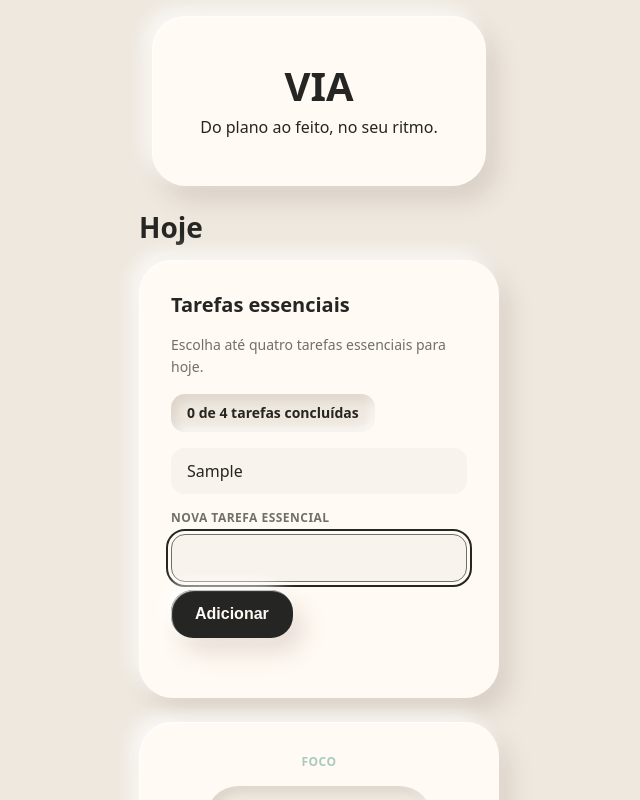
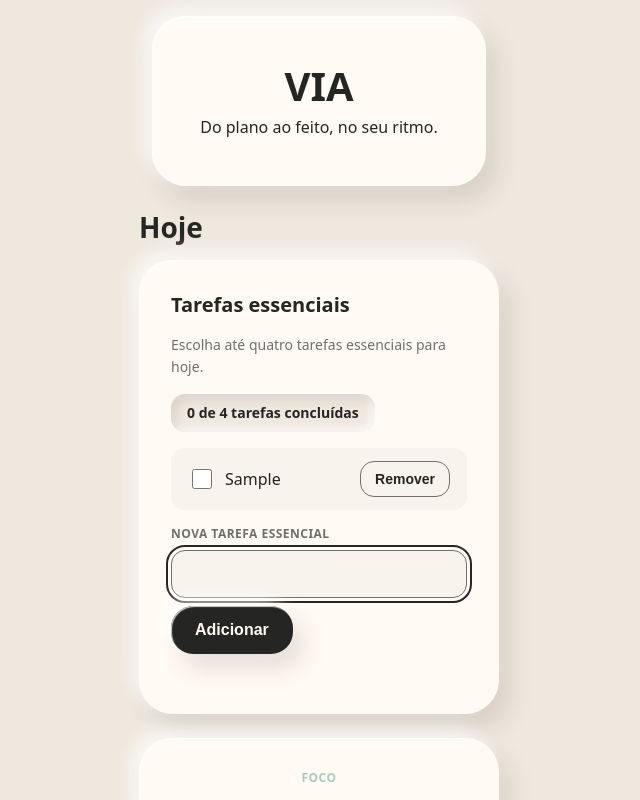
Before and after one commit to nughinit/Pomodoro, a React (Vite) app: page / in a window 1280 px wide. Both pictures are taken after typing "Sample" into the empty fields and a click on the button "Adicionar". Shown: the top 800 px of the page, without its empty margins (321-961 px from the left). Built offline with nearby package versions, Linux system fonts and the light colour scheme.

Commit message:
feat: complete essential task lifecycle

```diff
--- a/src/features/tasks/components/TodayEssentialTasks.css
+++ b/src/features/tasks/components/TodayEssentialTasks.css
@@ -77,10 +77,131 @@
   padding: 12px 16px;
   border-radius: var(--mallow-radius-sm);
   background: var(--mallow-surface);
+  border: 1px solid transparent;
   color: var(--mallow-ink);
   font-size: 16px;
   line-height: 22px;
   overflow-wrap: anywhere;
+  display: flex;
+  flex-direction: column;
+  gap: 12px;
+}
+
+.today-tasks__item--completed {
+  border-color: var(--mallow-muted);
+  background: var(--mallow-canvas);
+}
+
+.today-tasks__item-row {
+  display: flex;
+  align-items: center;
+  gap: 12px;
+  flex-wrap: wrap;
+}
+
+.today-tasks__check {
+  display: flex;
+  align-items: center;
+  gap: 10px;
+  flex: 1 1 auto;
+  min-width: 0;
+  cursor: pointer;
+}
+
+.today-tasks__checkbox {
+  width: 20px;
+  height: 20px;
+  min-width: 20px;
+  flex-shrink: 0;
+  accent-color: var(--mallow-ink);
+  cursor: pointer;
+}
+
+.today-tasks__checkbox:focus-visible {
+  outline: 2px solid var(--mallow-ink);
+  outline-offset: 3px;
+}
+
+.today-tasks__item-title {
+  min-width: 0;
+  overflow-wrap: anywhere;
+}
+
+.today-tasks__status-badge {
+  padding: 2px 10px;
+  border-radius: var(--mallow-radius-sm);
+  background: var(--mallow-ink);
+  color: var(--mallow-surface-raised);
+  font-size: 12px;
+  line-height: 20px;
+  font-weight: 700;
+  letter-spacing: 0.02em;
+  white-space: nowrap;
+}
+
+.today-tasks__remove {
+  margin-left: auto;
+  min-height: 36px;
+  padding: 0 14px;
+  border: 1px solid var(--mallow-muted);
+  border-radius: var(--mallow-radius-sm);
+  background: var(--mallow-surface);
+  color: var(--mallow-ink);
+  font-size: 14px;
+  font-weight: 600;
+  cursor: pointer;
+}
+
+.today-tasks__remove:focus-visible,
+.today-tasks__cancel:focus-visible,
+.today-tasks__confirm-remove:focus-visible {
+  outline: 2px solid var(--mallow-ink);
+  outline-offset: 3px;
+}
+
+.today-tasks__confirm {
+  padding: 12px;
+  border-radius: var(--mallow-radius-sm);
+  background: var(--mallow-canvas);
+  box-shadow: var(--mallow-shadow-pressed);
+  display: flex;
+  flex-direction: column;
+  gap: 10px;
+}
+
+.today-tasks__confirm-question {
+  margin: 0;
+  font-size: 14px;
+  line-height: 20px;
+  color: var(--mallow-ink);
+}
+
+.today-tasks__confirm-actions {
+  display: flex;
+  gap: 8px;
+  flex-wrap: wrap;
+}
+
+.today-tasks__cancel,
+.today-tasks__confirm-remove {
+  min-height: 40px;
+  padding: 0 16px;
+  border: none;
+  border-radius: var(--mallow-radius-sm);
+  font-size: 14px;
+  font-weight: 600;
+  cursor: pointer;
+}
+
+.today-tasks__cancel {
+  background: var(--mallow-surface);
+  color: var(--mallow-ink);
+  border: 1px solid var(--mallow-muted);
+}
+
+.today-tasks__confirm-remove {
+  background: var(--mallow-ink);
+  color: var(--mallow-surface-raised);
 }
 
 .today-tasks__form {
@@ -187,4 +308,23 @@
   .today-tasks__submit {
     width: 100%;
   }
+
+  .today-tasks__item-row {
+    flex-direction: column;
+    align-items: stretch;
+  }
+
+  .today-tasks__remove {
+    margin-left: 0;
+    width: 100%;
+  }
+
+  .today-tasks__confirm-actions {
+    flex-direction: column;
+  }
+
+  .today-tasks__cancel,
+  .today-tasks__confirm-remove {
+    width: 100%;
+  }
 }
--- a/src/features/tasks/components/TodayEssentialTasks.tsx
+++ b/src/features/tasks/components/TodayEssentialTasks.tsx
@@ -1,18 +1,24 @@
-import { useRef, useState } from 'react'
+import { useEffect, useRef, useState } from 'react'
 import type { FormEvent } from 'react'
 import { useEssentialTasks } from '../hooks/useEssentialTasks'
 import { MAX_ESSENTIAL_TASKS } from '../domain/types'
+import type { EssentialTask } from '../domain/types'
 import './TodayEssentialTasks.css'
 
 const LIMIT_MESSAGE = 'Você atingiu o limite de quatro tarefas essenciais para hoje.'
 const EMPTY_TITLE_MESSAGE = 'Digite um título para adicionar a tarefa.'
 
 export function TodayEssentialTasks() {
-  const { tasks, addTask, completedCount, isLimitReached } = useEssentialTasks()
+  const { tasks, addTask, completeTask, reopenTask, removeTask, completedCount, isLimitReached } =
+    useEssentialTasks()
   const [title, setTitle] = useState('')
   const [feedback, setFeedback] = useState('')
+  const [confirmingId, setConfirmingId] = useState<string | null>(null)
   const inputRef = useRef<HTMLInputElement>(null)
   const feedbackRef = useRef<HTMLParagraphElement>(null)
+  const headingRef = useRef<HTMLHeadingElement>(null)
+  const cancelButtonRef = useRef<HTMLButtonElement>(null)
+  const removeButtonRefs = useRef(new Map<string, HTMLButtonElement | null>())
 
   const handleSubmit = (event: FormEvent<HTMLFormElement>) => {
     event.preventDefault()
@@ -36,11 +42,46 @@ export function TodayEssentialTasks() {
     }
   }
 
+  const handleToggleStatus = (task: EssentialTask) => {
+    if (task.status === 'completed') {
+      reopenTask(task.id)
+    } else {
+      completeTask(task.id)
+    }
+  }
+
+  useEffect(() => {
+    if (confirmingId !== null) {
+      cancelButtonRef.current?.focus()
+    }
+  }, [confirmingId])
+
+  const handleRequestRemove = (id: string) => {
+    setConfirmingId(id)
+  }
+
+  const handleCancelRemove = (id: string) => {
+    setConfirmingId(null)
+    removeButtonRefs.current.get(id)?.focus()
+  }
+
+  const handleConfirmRemove = (id: string) => {
+    removeTask(id)
+    setConfirmingId(null)
+
+    const remainingCount = tasks.length - 1
+    if (remainingCount < MAX_ESSENTIAL_TASKS) {
+      inputRef.current?.focus()
+    } else {
+      headingRef.current?.focus()
+    }
+  }
+
   const feedbackMessage = isLimitReached ? LIMIT_MESSAGE : feedback
 
   return (
     <section className="today-tasks" aria-labelledby="today-tasks-heading">
-      <h2 id="today-tasks-heading" className="today-tasks__title">
+      <h2 id="today-tasks-heading" ref={headingRef} tabIndex={-1} className="today-tasks__title">
         Hoje
       </h2>
 
@@ -57,11 +98,84 @@ export function TodayEssentialTasks() {
           </p>
         ) : (
           <ul className="today-tasks__list">
-            {tasks.map((task) => (
-              <li key={task.id} className="today-tasks__item">
-                {task.title}
-              </li>
-            ))}
+            {tasks.map((task) => {
+              const isCompleted = task.status === 'completed'
+              const isConfirming = confirmingId === task.id
+              const questionId = `today-task-confirm-question-${task.id}`
+
+              return (
+                <li
+                  key={task.id}
+                  className={
+                    isCompleted
+                      ? 'today-tasks__item today-tasks__item--completed'
+                      : 'today-tasks__item'
+                  }
+                >
+                  <div className="today-tasks__item-row">
+                    <label className="today-tasks__check">
+                      <input
+                        type="checkbox"
+                        className="today-tasks__checkbox"
+                        checked={isCompleted}
+                        onChange={() => handleToggleStatus(task)}
+                        aria-label={
+                          isCompleted
+                            ? `Reabrir tarefa "${task.title}"`
+                            : `Concluir tarefa "${task.title}"`
+                        }
+                      />
+                      <span className="today-tasks__item-title">{task.title}</span>
+                    </label>
+                    {isCompleted && (
+                      <span className="today-tasks__status-badge">Concluída</span>
+                    )}
+                    <button
+                      type="button"
+                      className="today-tasks__remove"
+                      ref={(element) => {
+                        removeButtonRefs.current.set(task.id, element)
+                      }}
+                      onClick={() => handleRequestRemove(task.id)}
+                      aria-label={`Remover tarefa "${task.title}"`}
+                    >
+                      Remover
+                    </button>
+                  </div>
+
+                  {isConfirming && (
+                    <div
+                      className="today-tasks__confirm"
+                      role="group"
+                      aria-label={`Confirmar remoção da tarefa "${task.title}"`}
+                    >
+                      <p id={questionId} className="today-tasks__confirm-question">
+                        Remover "{task.title}"? Essa ação não pode ser desfeita.
+                      </p>
+                      <div className="today-tasks__confirm-actions">
+                        <button
+                          type="button"
+                          ref={cancelButtonRef}
+                          className="today-tasks__cancel"
+                          onClick={() => handleCancelRemove(task.id)}
+                          aria-describedby={questionId}
+                        >
+                          Cancelar
+                        </button>
+                        <button
+                          type="button"
+                          className="today-tasks__confirm-remove"
+                          onClick={() => handleConfirmRemove(task.id)}
+                          aria-describedby={questionId}
+                        >
+                          Confirmar remoção
+                        </button>
+                      </div>
+                    </div>
+                  )}
+                </li>
+              )
+            })}
           </ul>
         )}
 
--- a/src/features/tasks/hooks/useEssentialTasks.ts
+++ b/src/features/tasks/hooks/useEssentialTasks.ts
@@ -1,5 +1,11 @@
 import { useCallback, useRef, useState } from 'react'
-import { addEssentialTask, countCompletedEssentialTasks } from '../domain/essentialTasks'
+import {
+  addEssentialTask,
+  completeEssentialTask,
+  countCompletedEssentialTasks,
+  removeEssentialTask,
+  reopenEssentialTask,
+} from '../domain/essentialTasks'
 import { MAX_ESSENTIAL_TASKS } from '../domain/types'
 import type { EssentialTask } from '../domain/types'
 import type { AddEssentialTaskResult } from '../domain/essentialTasks'
@@ -23,9 +29,24 @@ export function useEssentialTasks() {
     [tasks],
   )
 
+  const completeTask = useCallback((id: string) => {
+    setTasks((current) => completeEssentialTask(current, id))
+  }, [])
+
+  const reopenTask = useCallback((id: string) => {
+    setTasks((current) => reopenEssentialTask(current, id))
+  }, [])
+
+  const removeTask = useCallback((id: string) => {
+    setTasks((current) => removeEssentialTask(current, id))
+  }, [])
+
   return {
     tasks,
     addTask,
+    completeTask,
+    reopenTask,
+    removeTask,
     completedCount: countCompletedEssentialTasks(tasks),
     isLimitReached: tasks.length >= MAX_ESSENTIAL_TASKS,
   }
```
Also changed, not shown: 1 other file (tests, documents, lock files or other folders).
